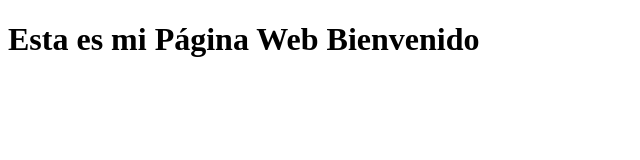
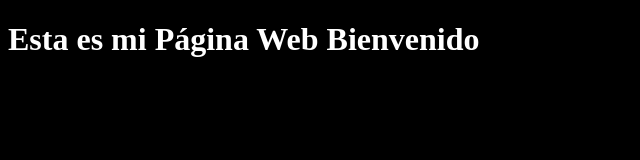
Before and after one commit to magnoliabarajas1974/repos2125, a plain HTML site: page index.html in a window 1280 px wide. Shown: the whole page, without its empty margins (0-640 px from the left). Drawn offline with Linux system fonts and the light colour scheme.

Commit message:
Update index.html

```diff
--- a/index.html
+++ b/index.html
@@ -4,7 +4,7 @@
     <meta charset="UTF-8">
     <meta http-equiv="X-UA-Compatible" content="IE=edge">
     <meta name="viewport" content="width=device-width, initial-scale=1.0">
-      <link rel="stylesheet" href="miestilo.css">
+      <link rel="stylesheet" href="miestilos.css">
     <title>Document</title>
 </head>
 <body>
```
